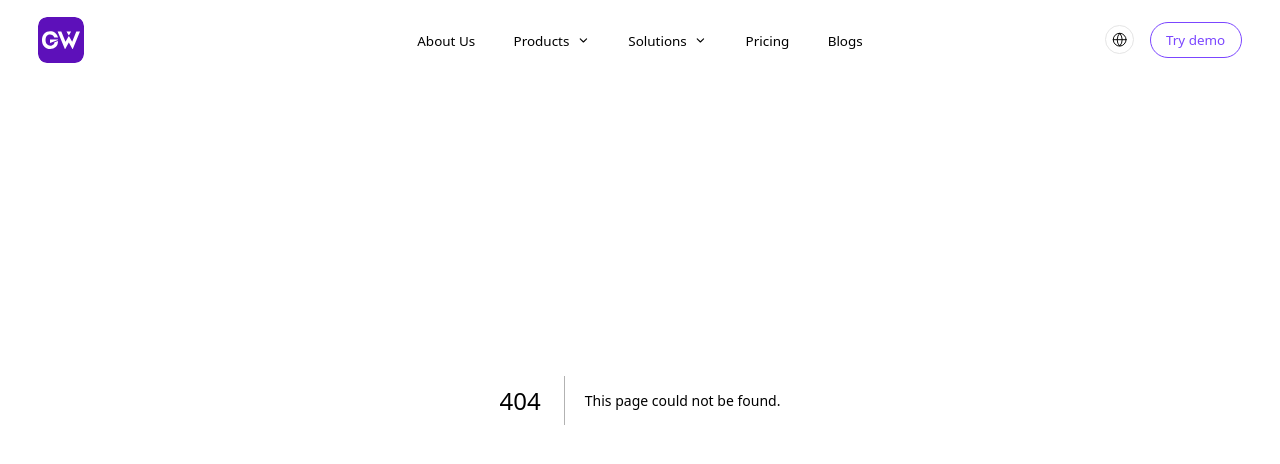
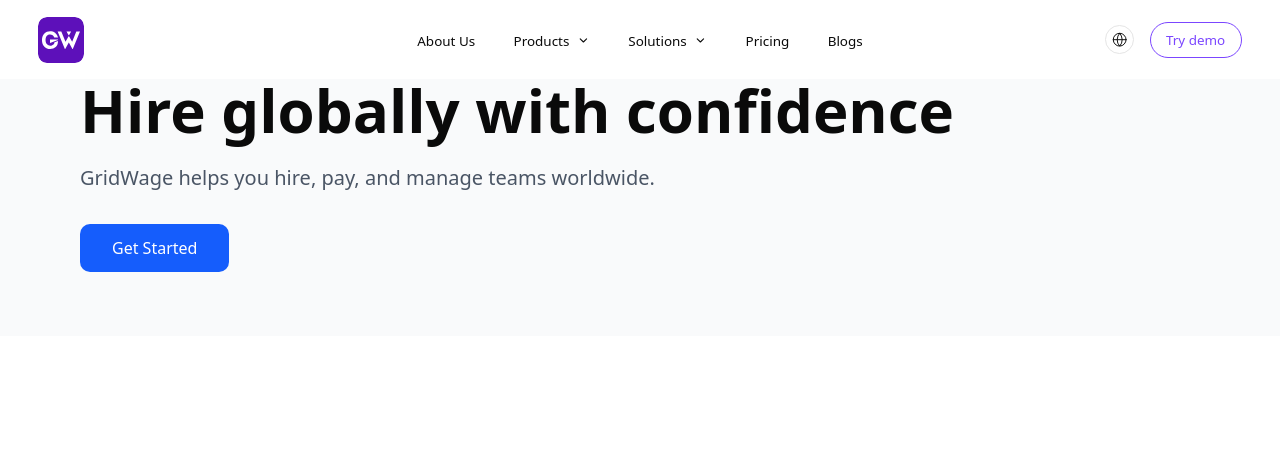
Before and after one commit to alwaystushar/gridwage, a Next.js app: page /en in a window 1280 px wide. Before the commit this address had no page. Shown: the top 464 px of the page. Built offline with nearby package versions, Linux system fonts and the light colour scheme.

Commit message:
en added

```diff
--- /dev/null
+++ b/src/app/en/page.jsx
@@ -0,0 +1,7 @@
+"use client";
+
+import Home from "../home/page";
+
+export default function EnHomePage() {
+  return <Home />;
+}
```
